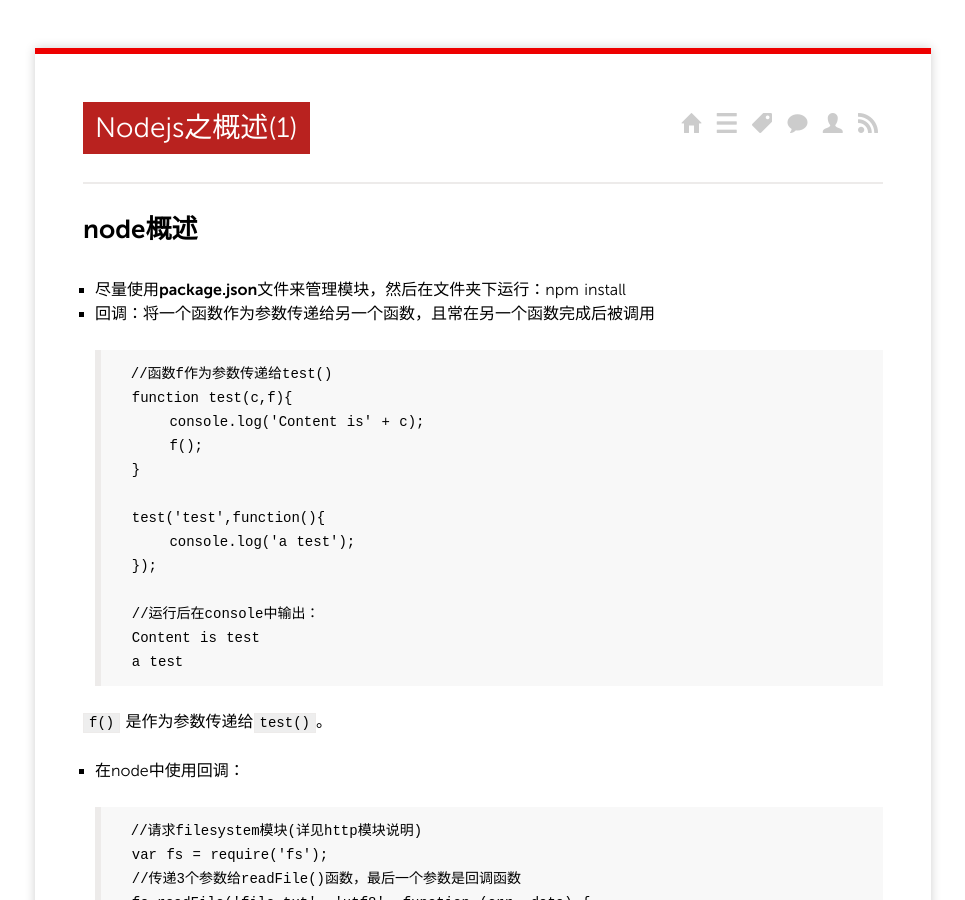
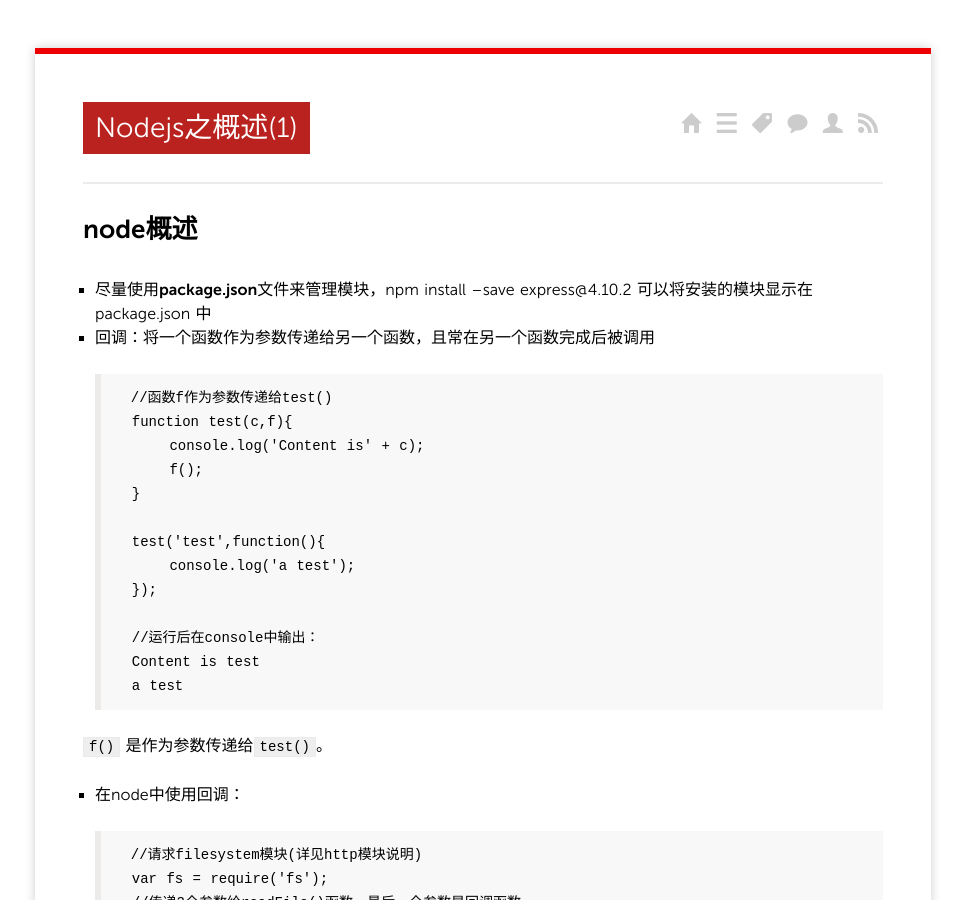
Before and after one commit to timqian/used_to_be_timqian.github.io, a Jekyll site: the page built from _posts/2015-2-23-Nodejs要点记录.md, in a window 1280 px wide and 900 px high. Shown: the whole window, without its empty margins (157-1122 px from the left). Built offline with Jekyll 4.4.1, drawn with Linux system fonts in a browser that asks for light colours; nearby versions of some CDN libraries; comment, search, counter and statistics services are not loaded.

Commit message:
Update 2015-2-23-Nodejs要点记录.md

```diff
--- a/_posts/2015-2-23-Nodejs要点记录.md
+++ b/_posts/2015-2-23-Nodejs要点记录.md
@@ -8,7 +8,7 @@ tags:
 ---
 
 ##node概述
-- 尽量使用**package.json**文件来管理模块，然后在文件夹下运行：`npm install`
+- 尽量使用**package.json**文件来管理模块，npm install --save express@4.10.2 可以将安装的模块显示在package.json 中
 - 回调：将一个函数作为参数传递给另一个函数，且常在另一个函数完成后被调用
 
 		//函数f作为参数传递给test()
@@ -63,5 +63,3 @@ tags:
 
 - node 不适合：处理大量数据或长时间运行计算
 - node 旨在：在网络中推送数据并瞬间完成
-
-##
```
